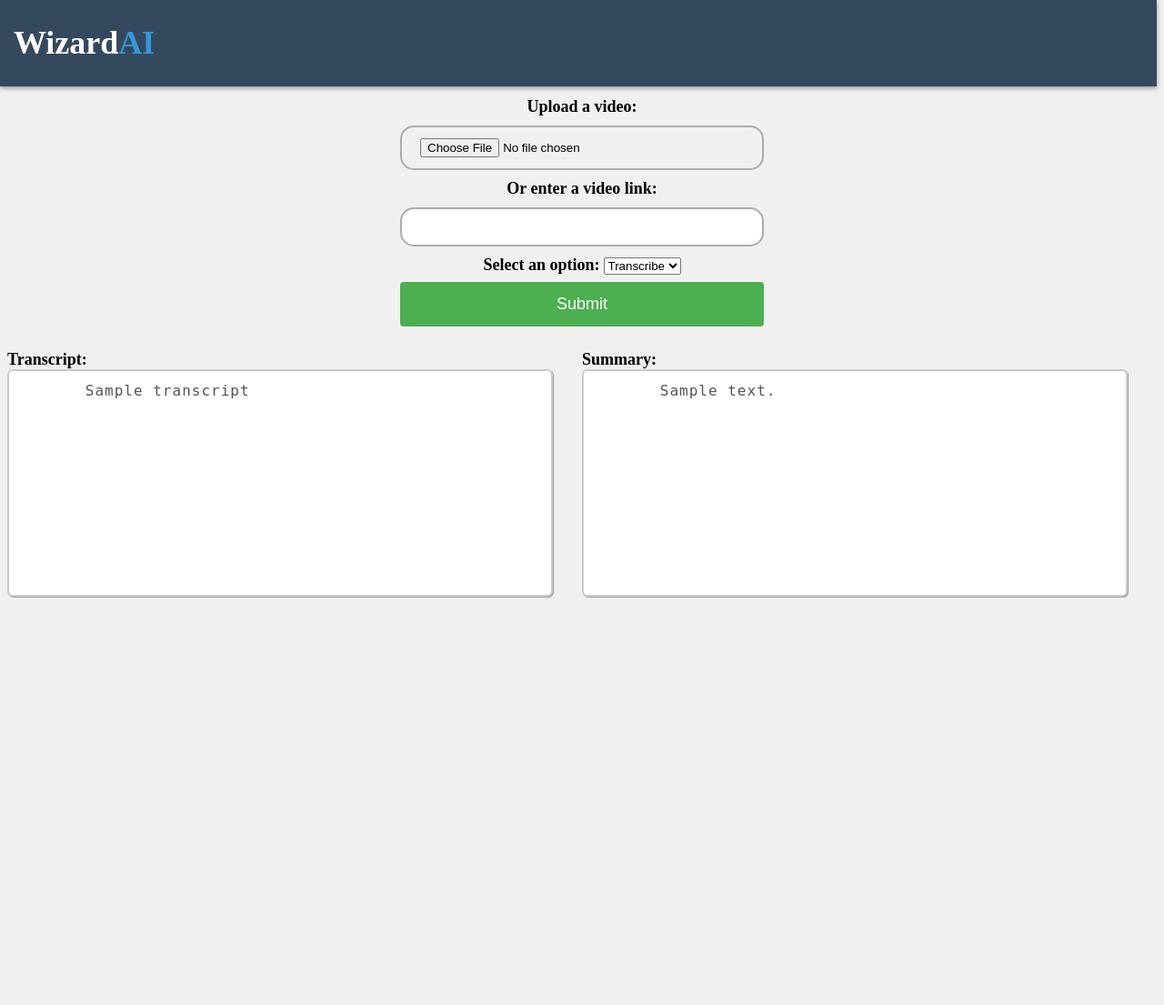
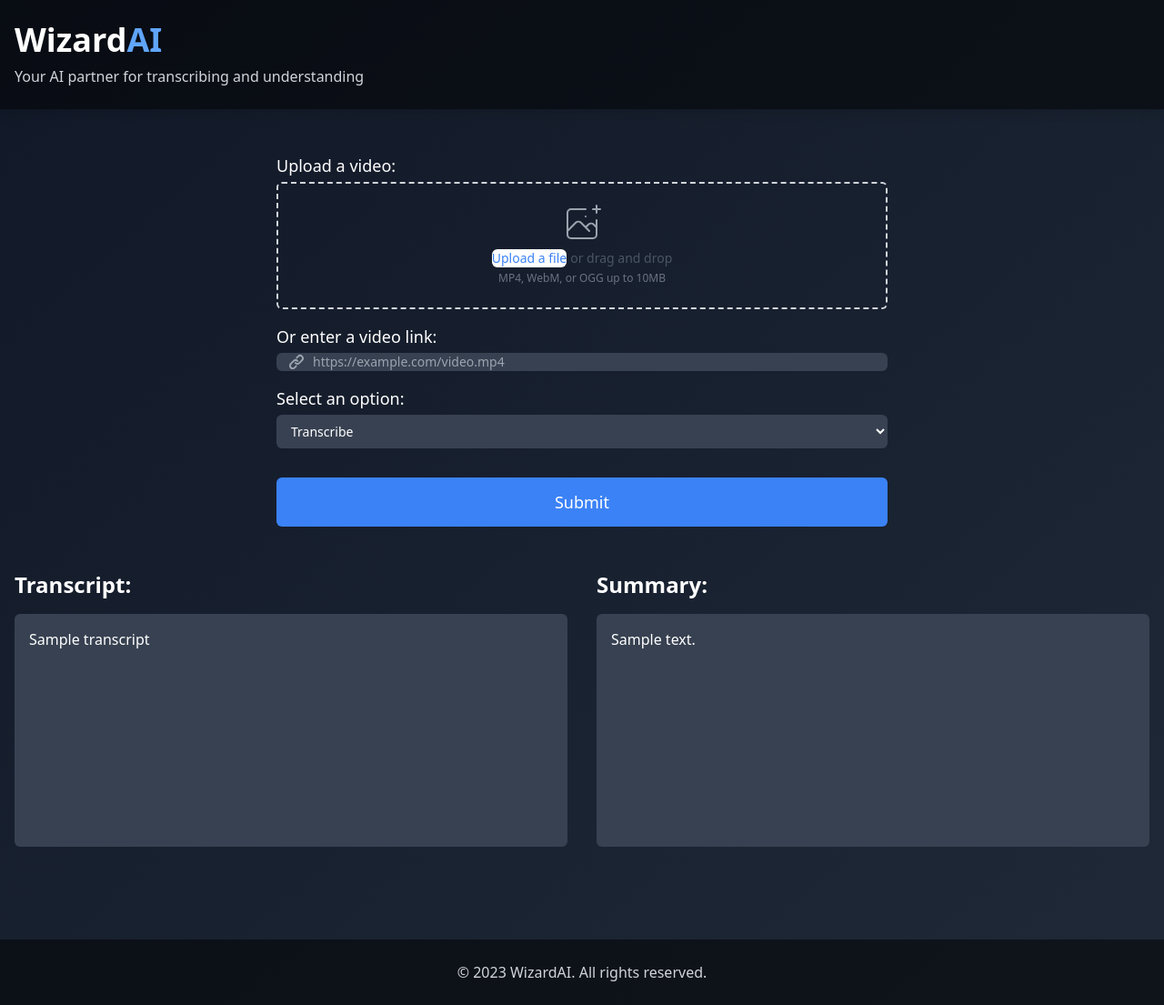
Before and after one commit to shashank1623/wizard_ai, a Flask app: template templates/index.html in a window 1280 px wide. Shown: the whole page at 91% size. Before the commit the page ends 657 px from the top, so only its background shows below. Run offline with Flask 3, Linux system fonts and the light colour scheme; the template is opened without the code that fills it: most values are stand-ins (such as "Sample title", 1, 10 or a date in 2020); some libraries are stand-ins or nearby versions.

Commit message:
Upgrade in UI

```diff
--- a/templates/index.html
+++ b/templates/index.html
@@ -1,159 +1,106 @@
 <!DOCTYPE html>
-<html>
-
+<html lang="en">
 <head>
-
-  <title>Wizard.ai - Your ai partner for transcribing and understanding Human</title>
-  <style>
-    form {
-      width: 400px;
-      margin: 0 auto;
-      text-align: center;
-      margin-top: 12px;
+    <meta charset="UTF-8">
+    <meta name="viewport" content="width=device-width, initial-scale=1.0">
+    <title>WizardAI - Your AI partner for transcribing and understanding</title>
+    <script src="https://cdn.tailwindcss.com"></script>
+    <script>
+        tailwind.config = {
+            theme: {
+                extend: {
+                    colors: {
+                        'primary': '#3B82F6',
+                        'primary-dark': '#2563EB',
                     }
-
-    input[type=text],
-    input[type=file] {
-      width: 100%;
-      padding: 12px 20px;
-      margin: 10px 0;
-      box-sizing: border-box;
-      border: 2px solid rgb(172, 172, 172);
-      border-radius: 15px;
                 }
-
-    input[type=submit] {
-      width: 100%;
-      background-color: #4CAF50;
-      color: white;
-      padding: 14px 20px;
-      margin: 8px 0;
-      border: none;
-      border-radius: 4px;
-      cursor: pointer;
-      font-size: large;
             }
-
-    input[type=submit]:hover {
-      background-color: #45a049;
         }
-
-    body {
-      background-color: #f0f0f0;
-    }
-
-    label {
-      font-size: 18px;
-      font-weight: bold;
-      width: 100%;
-    }
-
-    textarea {
-      width: 100%;
-      height: 300px;
-      padding: 12px 20px;
-      box-sizing: border-box;
-      border: 1px solid rgb(194, 194, 194);
-      box-shadow: 1px 1px 1px #999;
-      border-radius: 5px;
-      background-color: #ffffff;
-      font-size: 16px;
-      resize: none;
-      display: block;
-    }
-
-    header {
-      background-color: #34495e;
-      /* Change to your desired background color */
-      color: #fff;
-      /* Change to your desired text color */
-      padding: 5px 0;
-      margin-top: -8px;
-      margin-left: -8px;
-      box-shadow: 0px 2px 5px 0px rgba(0, 0, 0, 0.4);
-    }
-
-    .logo h1 a {
-      color: #fff;
-      /* Change to your desired text color */
-      text-decoration: none;
-      font-size: 36px;
-      /* Adjust the font size as desired */
-      font-weight: bold;
-      margin-left: 15px;
-    }
-
-    .logo h1 a span {
-      color: #3498db;
-      /* Change to your desired text color */
-    }
-
-    .output-container {
-      display: flex;
-      position: relative;
-    }
-
-    #transcript-output,
-    #summary-output {
-      width: 95%;
-      height: 250px;
-      padding: 12px 20px;
-      box-sizing: border-box;
-      border: 2px solid #ccc;
-      border-radius: 6px;
-      background-color: #ffffff;
-      font-size: 16px;
-      resize: none;
-    }
-
-    label textarea {
-      vertical-align: middle;
-      letter-spacing: 1px;
-    }
-  </style>
+    </script>
 </head>
-
-<body>
-  <header>
-    <div class="container">
-      <div class="logo">
-        <h1><a href="#">Wizard<span>AI</span></a></h1>
-      </div>
-
+<body class="min-h-screen bg-gradient-to-br from-gray-900 to-gray-800 text-white">
+    <header class="bg-black bg-opacity-50 shadow-lg">
+        <div class="container mx-auto px-4 py-6">
+            <h1 class="text-4xl font-bold">
+                Wizard<span class="text-blue-400">AI</span>
+            </h1>
+            <p class="mt-2 text-gray-300">Your AI partner for transcribing and understanding</p>
         </div>
     </header>
-  <form action="/transcribe" method="post" enctype="multipart/form-data">
-    <label for="file-upload">Upload a video:</label>
-    <input type="file" id="file-upload" name="video_file">
-    <label for="link-input">Or enter a video link:</label>
-    <input type="text" id="link-input" name="link-input">
-    <br>
-    <label for="options">Select an option:</label>
-    <select id="options" name="options">
+
+    <main class="container mx-auto px-4 py-12">
+        <form action="/transcribe" method="post" enctype="multipart/form-data" class="max-w-2xl mx-auto space-y-8">
+            <div class="space-y-4">
+                <label class="block">
+                    <span class="text-lg font-medium">Upload a video:</span>
+                    <div class="mt-1 flex justify-center px-6 pt-5 pb-6 border-2 border-gray-300 border-dashed rounded-md">
+                        <div class="space-y-1 text-center">
+                            <svg class="mx-auto h-12 w-12 text-gray-400" stroke="currentColor" fill="none" viewBox="0 0 48 48" aria-hidden="true">
+                                <path d="M28 8H12a4 4 0 00-4 4v20m32-12v8m0 0v8a4 4 0 01-4 4H12a4 4 0 01-4-4v-4m32-4l-3.172-3.172a4 4 0 00-5.656 0L28 28M8 32l9.172-9.172a4 4 0 015.656 0L28 28m0 0l4 4m4-24h8m-4-4v8m-12 4h.02" stroke-width="2" stroke-linecap="round" stroke-linejoin="round" />
+                            </svg>
+                            <div class="flex text-sm text-gray-600">
+                                <label for="file-upload" class="relative cursor-pointer bg-white rounded-md font-medium text-primary hover:text-primary-dark focus-within:outline-none focus-within:ring-2 focus-within:ring-offset-2 focus-within:ring-primary">
+                                    <span>Upload a file</span>
+                                    <input id="file-upload" name="video_file" type="file" class="sr-only">
+                                </label>
+                                <p class="pl-1">or drag and drop</p>
+                            </div>
+                            <p class="text-xs text-gray-500">MP4, WebM, or OGG up to 10MB</p>
+                        </div>
+                    </div>
+                </label>
+
+                <label class="block">
+                    <span class="text-lg font-medium">Or enter a video link:</span>
+                    <div class="mt-1 relative rounded-md shadow-sm">
+                        <div class="absolute inset-y-0 left-0 pl-3 flex items-center pointer-events-none">
+                            <svg class="h-5 w-5 text-gray-400" xmlns="http://www.w3.org/2000/svg" viewBox="0 0 20 20" fill="currentColor" aria-hidden="true">
+                                <path fill-rule="evenodd" d="M12.586 4.586a2 2 0 112.828 2.828l-3 3a2 2 0 01-2.828 0 1 1 0 00-1.414 1.414 4 4 0 005.656 0l3-3a4 4 0 00-5.656-5.656l-1.5 1.5a1 1 0 101.414 1.414l1.5-1.5zm-5 5a2 2 0 012.828 0 1 1 0 101.414-1.414 4 4 0 00-5.656 0l-3 3a4 4 0 105.656 5.656l1.5-1.5a1 1 0 10-1.414-1.414l-1.5 1.5a2 2 0 11-2.828-2.828l3-3z" clip-rule="evenodd" />
+                            </svg>
+                        </div>
+                        <input id="link-input" name="link-input" type="text" class="focus:ring-primary focus:border-primary block w-full pl-10 sm:text-sm border-gray-300 rounded-md bg-gray-700 text-white" placeholder="https://example.com/video.mp4">
+                    </div>
+                </label>
+
+                <label class="block">
+                    <span class="text-lg font-medium">Select an option:</span>
+                    <select id="options" name="options" class="mt-1 block w-full pl-3 pr-10 py-2 text-base border-gray-300 focus:outline-none focus:ring-primary focus:border-primary sm:text-sm rounded-md bg-gray-700 text-white">
                         <option value="transcribe">Transcribe</option>
                         <option value="translate">Translate</option>
                     </select>
-    <br>
-    <input type="submit" value="Submit">
+                </label>
+            </div>
+
+            <button type="submit" class="w-full flex justify-center py-3 px-4 border border-transparent rounded-md shadow-sm text-lg font-medium text-white bg-primary hover:bg-primary-dark focus:outline-none focus:ring-2 focus:ring-offset-2 focus:ring-primary">
+                Submit
+            </button>
         </form>
-  <br>
-  <div class="output-container">
-    <label for="transcript-output" id="transcript-label">Transcript:
-      <textarea id="transcript-output" name="transcript-output" disabled>
-      {{ transcript }}
-    </textarea></label>
-    <label for="summary-output" id="summary-label">Summary:
-      <textarea id="summary-output" name="summary-output" disabled>
-      {{ summary }}
-    </textarea></label>
+
+        <div class="mt-12 grid md:grid-cols-2 gap-8">
+            <div>
+                <h2 class="text-2xl font-bold mb-4">Transcript:</h2>
+                <textarea id="transcript-output" name="transcript-output" class="w-full h-64 p-4 bg-gray-700 text-white rounded-md resize-none" readonly>{{ transcript }}</textarea>
+            </div>
+            <div>
+                <h2 class="text-2xl font-bold mb-4">Summary:</h2>
+                <textarea id="summary-output" name="summary-output" class="w-full h-64 p-4 bg-gray-700 text-white rounded-md resize-none" readonly>{{ summary }}</textarea>
+            </div>
+        </div>
+
         {% if audio_path %}
-        <audio controls>
+        <div class="mt-8 flex justify-center">
+            <audio controls class="w-full max-w-md">
                 <source src="{{ url_for('serve_audio', filename='summary.mp3') }}" type="audio/mpeg">
                 Your browser does not support the audio element.
             </audio>
+        </div>
         {% endif %}
+    </main>
+
+    <footer class="bg-black bg-opacity-50 mt-12">
+        <div class="container mx-auto px-4 py-6 text-center text-gray-300">
+            &copy; 2023 WizardAI. All rights reserved.
         </div>
-
+    </footer>
 </body>
-
 </html>
```
Lines whose indentation alone changed are shown as unchanged.
